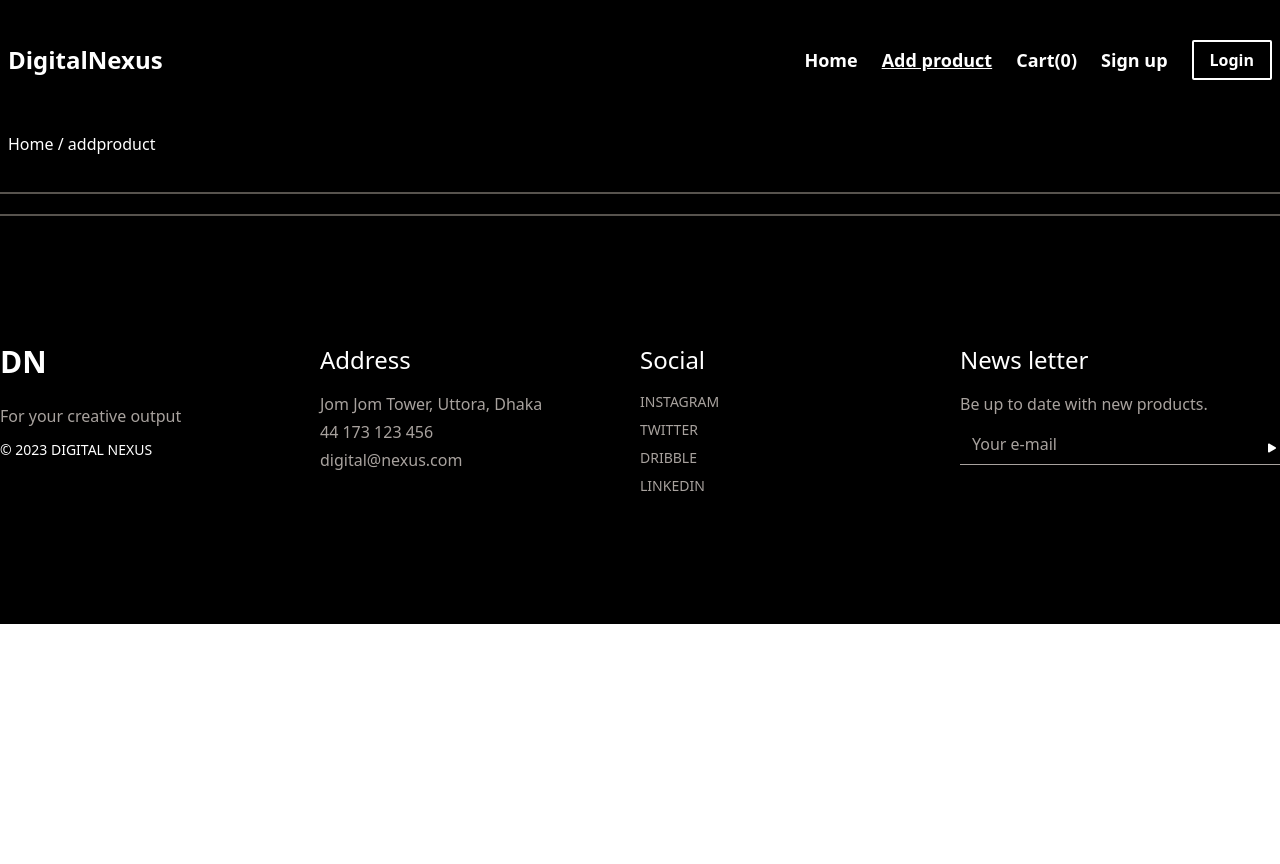
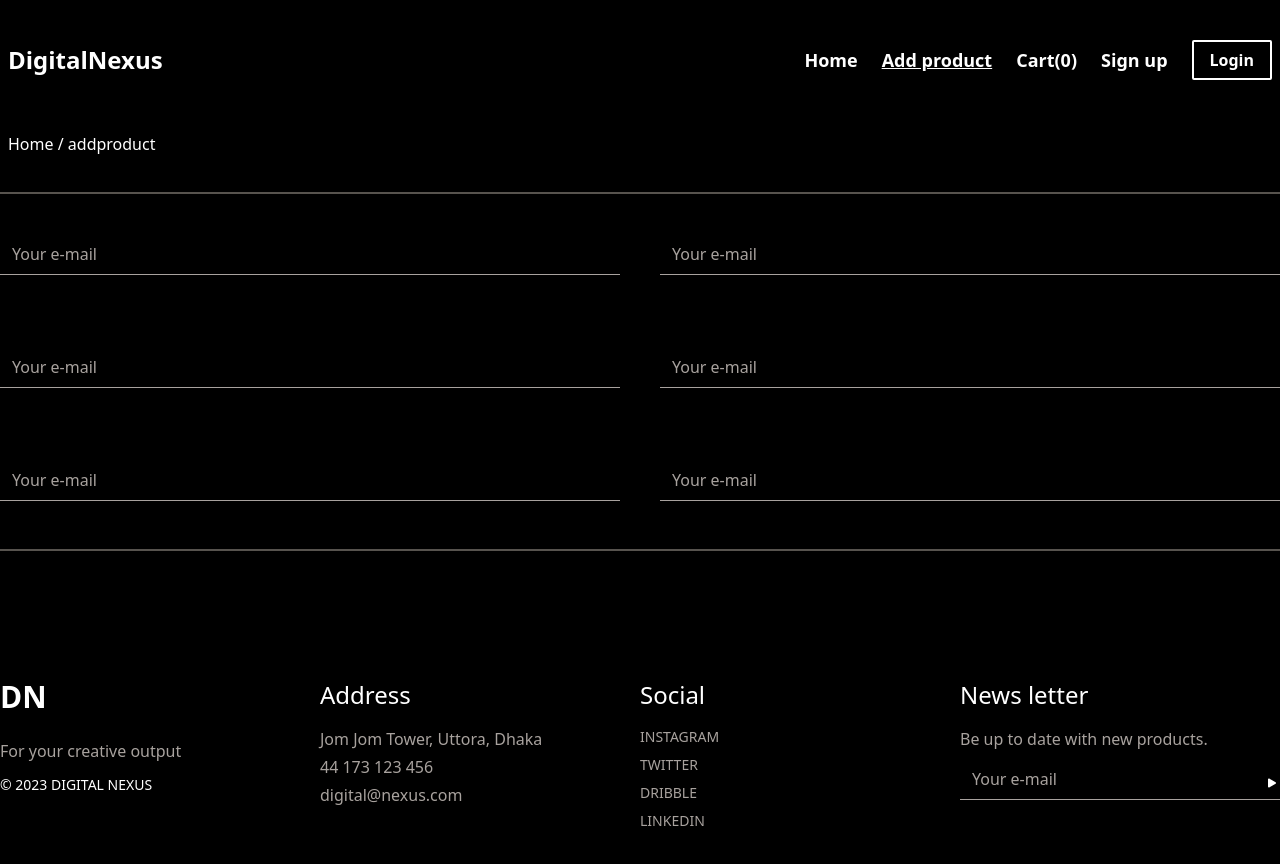
Before and after one commit to IsaT10/digital-nexus, a React (Vite) app: page /addproduct in a window 1280 px wide. Shown: the top 864 px of the page. Before the commit the page ends 800 px from the top, so only its background shows below. Built offline with nearby package versions, Linux system fonts and the light colour scheme; no server answers.

Commit message:
signup and login page comlete with authentication

```diff
--- a/src/pages/AddProduct/AddProduct.jsx
+++ b/src/pages/AddProduct/AddProduct.jsx
@@ -1,11 +1,83 @@
+import { useState } from "react";
 import DescribeRoute from "../../components/DescribeRoute/DescribeRoute";
 
 const AddProduct = () => {
+  const [toggleLabel, setToogleLabel] = useState(false);
+  const [productInfo, setProductInfo] = useState({
+    name: "",
+    email: "",
+    password: "",
+    confirmPassword: "",
+  });
+
+  const handleNameChange = (e) => {
+    setProductInfo({ ...productInfo, name: e.target.value });
+
+    handleToogle.call(productInfo);
+  };
+  const handleToogle = () => {
+    // if (productInfo.name.length === 0) {
+    //   setToogleLabel(true);
+    // } else if (productInfo.name.length > 0) {
+    //   setToogleLabel(true);
+    // }
+    console.log(productInfo.name);
+    console.log(productInfo.name.length);
+  };
+
+  //   console.log(productInfo.name.length);
+
   return (
     <div className="my-5 md:mt-10">
       <DescribeRoute>addproduct</DescribeRoute>
       <div className="border-t-2 border-stone-600">
-        <div className="max-w-7xl xl:mx-auto mx-10 flex flex-col justify-center items-center  gap-7"></div>
+        <form className="max-w-7xl xl:mx-auto mx-10  my-12 flex flex-col gap-20">
+          <div className="flex gap-10">
+            <div className="w-1/2">
+              {toggleLabel ? <label>ssd</label> : ""}
+              <input
+                className="bg-black border-b-[1px] border-stone-400 outline-none w-full pb-2 text-stone-200 pl-3 placeholder:text-stone-400"
+                type="text"
+                value={productInfo.name}
+                onKeyDown={handleNameChange}
+                placeholder="Your e-mail"
+              />
+            </div>
+            <div className="w-1/2">
+              {toggleLabel ? <label>ssd</label> : ""}
+
+              <input
+                className="bg-black border-b-[1px] border-stone-400 outline-none w-full pb-2 text-stone-200 pl-3 placeholder:text-stone-400"
+                type="text"
+                placeholder="Your e-mail"
+              />
+            </div>
+          </div>
+          <div className="flex gap-10">
+            <input
+              className="bg-black border-b-[1px] border-stone-400 outline-none w-full pb-2 text-stone-200 pl-3 placeholder:text-stone-400"
+              type="text"
+              placeholder="Your e-mail"
+            />
+            <input
+              className="bg-black border-b-[1px] border-stone-400 outline-none w-full pb-2 text-stone-200 pl-3 placeholder:text-stone-400"
+              type="text"
+              placeholder="Your e-mail"
+            />
+          </div>
+          <div className="flex gap-10">
+            <input
+              className="bg-black border-b-[1px] border-stone-400 outline-none w-full pb-2 text-stone-200 pl-3 placeholder:text-stone-400"
+              type="text"
+              placeholder="Your e-mail"
+            />
+            <input
+              className="bg-black border-b-[1px] border-stone-400 outline-none w-full pb-2 text-stone-200 pl-3 placeholder:text-stone-400"
+              type="text"
+              placeholder="Your e-mail"
+            />
+          </div>
+        </form>
       </div>
     </div>
   );
```
